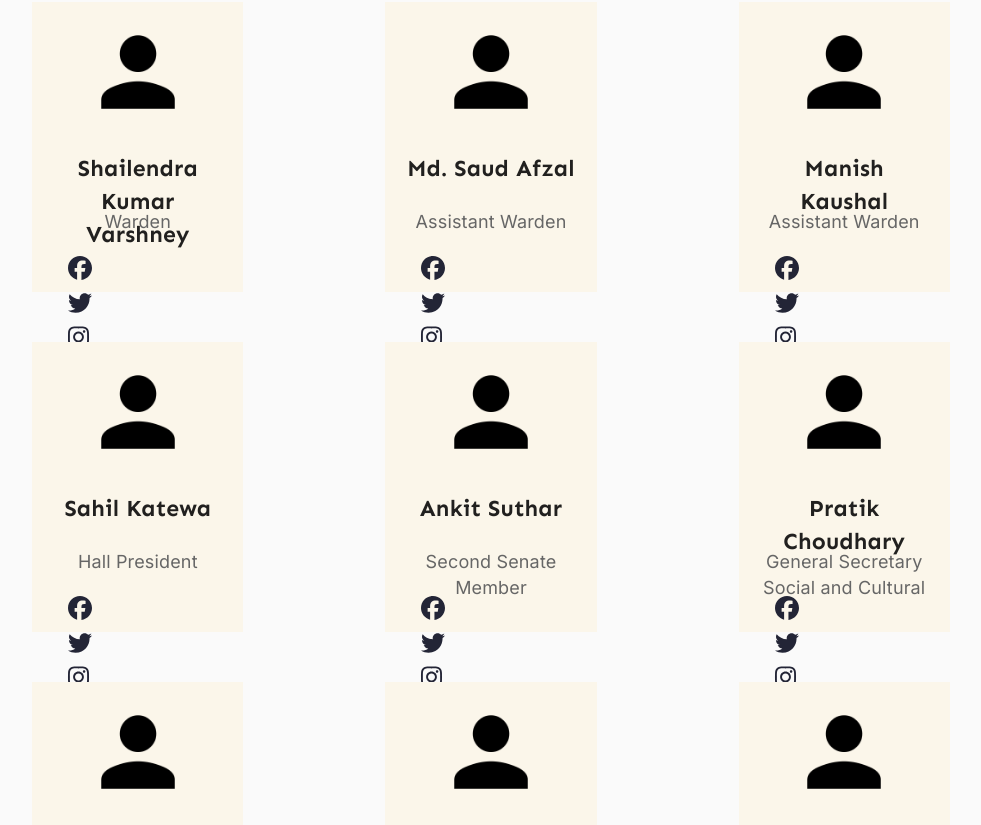
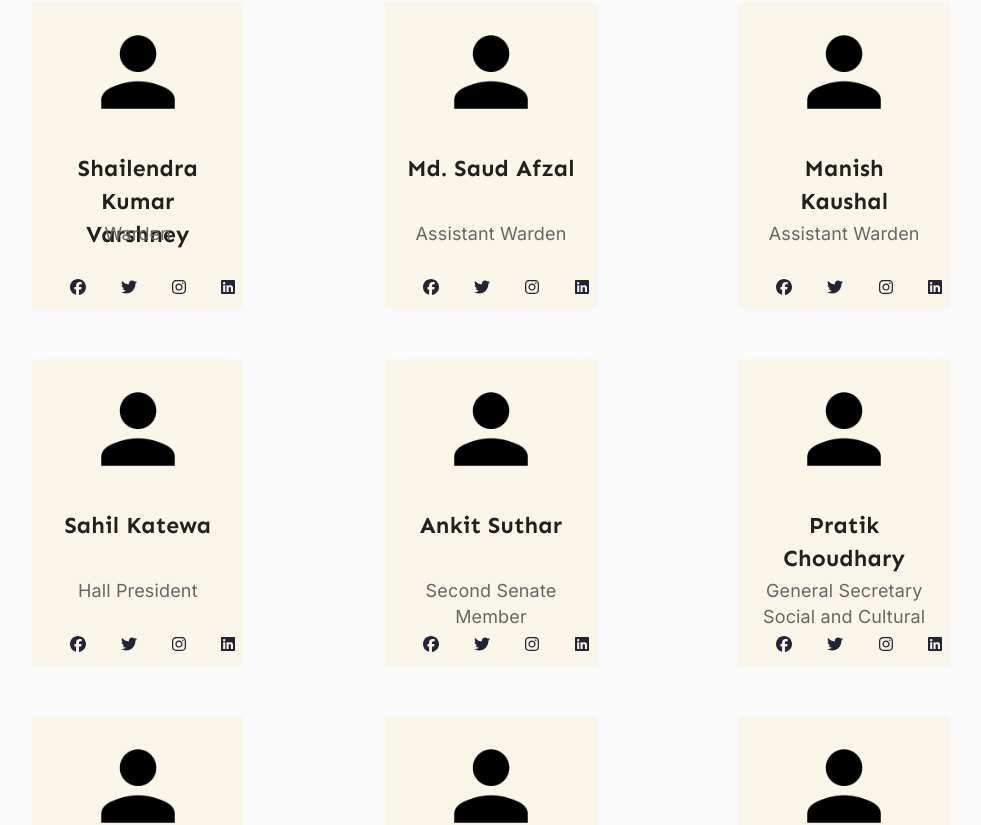
Before and after one commit to rkhall-iitkgp/Website-Frontend, a React (Create React App) app: page / in a window 1280 px wide. Shown: the part 2715-3540 px from the top of the page, without its empty margins (78-1059 px from the left). Built offline with nearby package versions, Linux system fonts and the light colour scheme; a web font is replaced by a local one.

Commit message:
fixed social icons bug

```diff
--- a/src/components/Office_Bearers/css/ProfileCard.css
+++ b/src/components/Office_Bearers/css/ProfileCard.css
@@ -3,7 +3,7 @@
 .profile-card {
     position: relative;
     width: 16.5vw;
-    height: 290px;
+    height: 307px;
     display: inline-block; /* display the profile cards as inline blocks */
     vertical-align: top; /* align the profile cards to the top of the container */
     align-items: center;
@@ -29,7 +29,7 @@
 
 /* profile card info */
 .profile-card_info {
-    padding: 0 20px;
+    padding: 0 20px 20px;
   }
 
 .profile-card img {
@@ -42,7 +42,7 @@
 .profile-card h3 {
     font-family: 'Sen', sans-serif;
     font-size: 23px;
-    height: 37px;
+    height: 49px;
     margin: 20px 0;
   }
 
@@ -50,20 +50,20 @@
     font-size: 18px;
     color: #666;
     font-family: 'Inter', sans-serif;
-    height: 40px;
+    height: 53px;
   }
 
 .social-icons {
-    font-size: 16px;
     text-align: center;
     text-decoration: none;
     border-radius: 50%;
     padding-top: 3px;
+    display: flex;
   }
 
 a.social {
-    margin: 0 1rem;
-    display: inline-block;
+    font-size: 16px;
+    margin: 0 1.1rem;
     color: #232536;
   }
 
```
